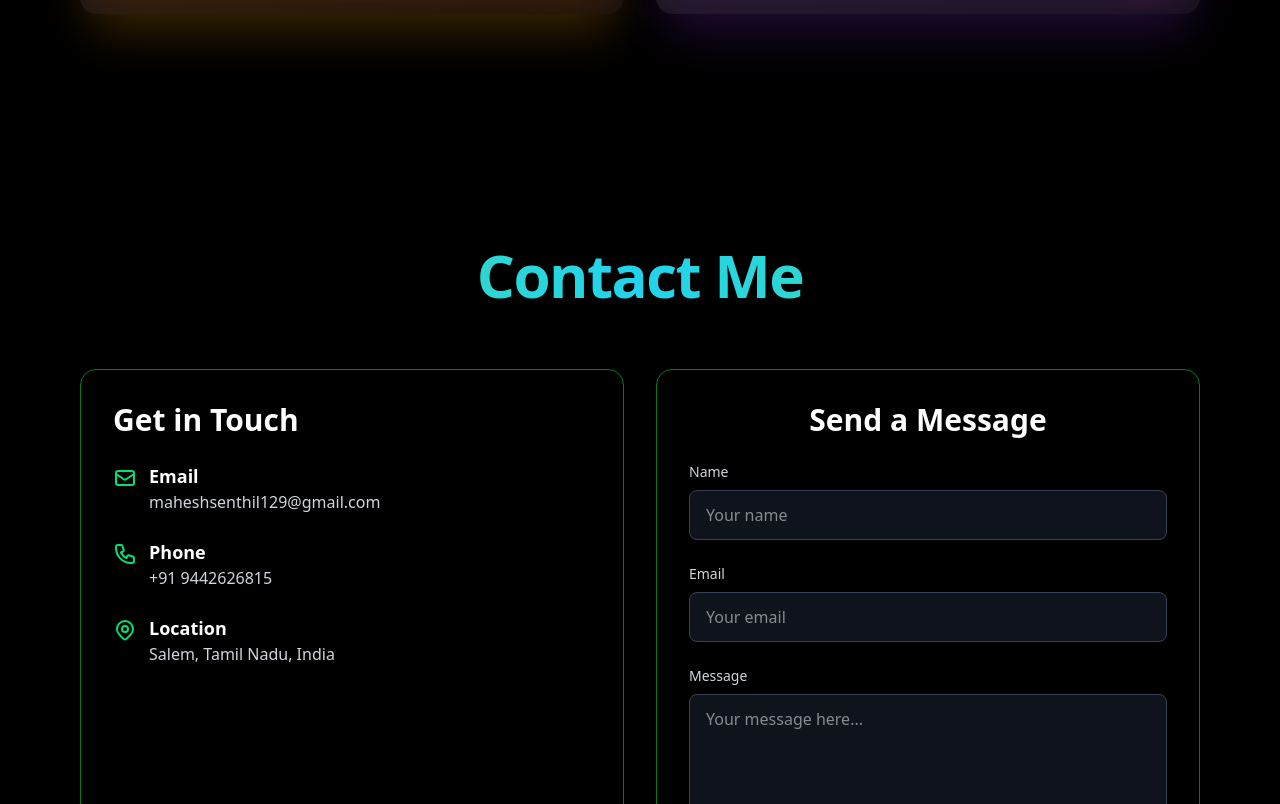
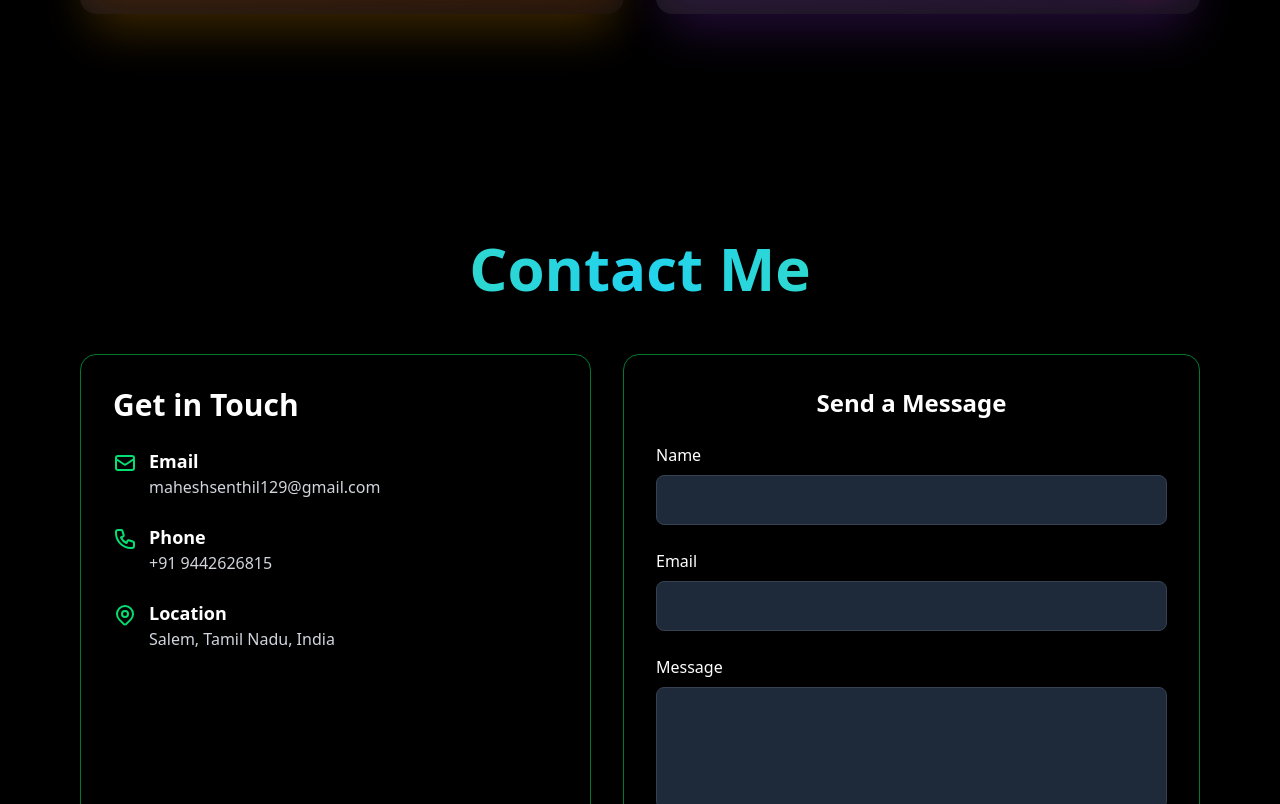
Before and after one commit to MAHESHKUMAR-KS/portfolio, a React (Vite) app in the folder frontend/: page / in a window 1280 px wide. Shown: the part 8776-9580 px from the top of the page. Built offline with nearby package versions, Linux system fonts and the light colour scheme.

Commit message:
Fixed the error

```diff
--- a/frontend/src/assets/components/Contact.jsx
+++ b/frontend/src/assets/components/Contact.jsx
@@ -1,25 +1,66 @@
-import React, { useState } from 'react';
-import { motion } from 'framer-motion';
+import React, { useState, useEffect } from "react";
+
+import { motion } from "framer-motion";
+
+
 
 const Contact = () => {
+
   const [isSubmitted, setIsSubmitted] = useState(false);
 
+
+
+  // Show success message after Netlify redirect
+
+  useEffect(() => {
+
+    const params = new URLSearchParams(window.location.search);
+
+    if (params.get("success") === "true") {
+
+      setIsSubmitted(true);
+
+    }
+
+  }, []);
+
+
+
   return (
-    <section id="contact" className="min-h-screen bg-transparent text-white py-20 md:py-28 relative">
-      <div className="container mx-auto px-4 max-w-6xl relative z-10">
+
+    <section
+
+      id="contact"
+
+      className="min-h-screen bg-transparent text-white py-20 md:py-28"
+
+    >
+
+      <div className="container mx-auto px-4 max-w-6xl">
+
+
 
         {/* Heading */}
+
         <motion.h2
+
           initial={{ opacity: 0, y: 20 }}
+
           animate={{ opacity: 1, y: 0 }}
+
           transition={{ duration: 0.6 }}
-          className="font-sans font-extrabold text-4xl md:text-5xl lg:text-6xl mb-14 text-transparent bg-clip-text bg-gradient-to-r from-[#4ade80] via-[#22d3ee] to-[#4ade80] leading-tight tracking-tight drop-shadow-lg text-center"
+
+          className="font-extrabold text-4xl md:text-5xl lg:text-6xl mb-14 text-transparent bg-clip-text bg-gradient-to-r from-[#4ade80] via-[#22d3ee] to-[#4ade80] text-center"
+
         >
+
           Contact Me
+
         </motion.h2>
 
-        <div className="flex flex-col lg:flex-row gap-6 md:gap-8 justify-center items-stretch">
 
+
+        <div className="flex flex-col lg:flex-row gap-8">
           {/* LEFT — Contact Info */}
           <motion.div
             initial={{ opacity: 0, x: -30 }}
@@ -74,109 +115,169 @@ const Contact = () => {
             </div>
           </motion.div>
 
-          {/* RIGHT — Contact Form */}
-          <motion.div
-            initial={{ opacity: 0, x: 30 }}
-            animate={{ opacity: 1, x: 0 }}
-            transition={{ duration: 0.5, delay: 0.2 }}
-            className="flex-1 lg:w-1/2"
-          >
-            <div className="bg-transparent border border-green-500/60 rounded-2xl backdrop-blur-md shadow-lg h-full p-6 md:p-8">
-              <h3 className="text-2xl md:text-3xl font-bold mb-6 text-white text-center">Send a Message</h3>
+          {/* RIGHT */}
+          <div className="flex-1 border border-green-500/60 rounded-2xl p-8">
 
-              {/* SUCCESS MESSAGE */}
+
+
+            <h3 className="text-2xl font-bold mb-6 text-center">
+
+              Send a Message
+
+            </h3>
+
+
+
             {isSubmitted ? (
-                <div className="bg-green-900/50 border border-green-500 rounded-lg p-6 text-center">
-                  <svg xmlns="http://www.w3.org/2000/svg" className="h-12 w-12 text-green-400 mx-auto mb-4" fill="none" viewBox="0 0 24 24" stroke="currentColor">
-                    <path strokeLinecap="round" strokeLinejoin="round" strokeWidth={2} d="M9 12l2 2 4-4m6 2a9 9 0 11-18 0 9 9 0 0118 0z" />
-                  </svg>
-                  <h4 className="text-xl font-semibold mb-2">Message Sent Successfully!</h4>
-                  <p className="text-gray-300">Thank you for reaching out. I'll get back to you soon.</p>
+
+              <div className="bg-green-900/50 border border-green-500 p-6 text-center rounded-lg">
+
+                <h4 className="text-xl font-semibold">
+
+                  Message Sent Successfully!
+
+                </h4>
+
+                <p className="text-gray-300 mt-2">
+
+                  Thank you for reaching out. I’ll get back to you soon.
+
+                </p>
+
               </div>
+
             ) : (
 
-                /* FIXED FORM */
               <form
+
                 name="contact"
+
                 method="POST"
+
+                action="/?success=true"
+
                 data-netlify="true"
+
                 data-netlify-honeypot="bot-field"
-                  onSubmit={(e) => {
-                    e.preventDefault();
-                    const formData = new FormData(e.target);
-                    fetch("/", {
-                      method: "POST",
-                      headers: { "Content-Type": "application/x-www-form-urlencoded" },
-                      body: new URLSearchParams(formData).toString()
-                    })
-                    .then(() => setIsSubmitted(true))
-                    .catch((error) => {
-                      console.error("Form submission error:", error);
-                      alert("Error submitting form. Please try again.");
-                    });
-                  }}
+
                 className="space-y-6"
+
               >
-                  {/* Netlify Forms hidden inputs */}
+
+                {/* Netlify required hidden inputs */}
+
                 <input type="hidden" name="form-name" value="contact" />
+
                 <input type="hidden" name="bot-field" />
 
-                  {/* Honeypot field (hidden) */}
+
+
                 <p className="hidden">
-                    <label>Don't fill this out if you're human: <input name="bot-field" /></label>
+
+                  <label>
+
+                    Don’t fill this out if you're human:
+
+                    <input name="bot-field" />
+
+                  </label>
+
                 </p>
 
+
+
                 <div>
-                    <label className="block text-sm font-medium text-gray-300 mb-2">Name</label>
+
+                  <label className="block mb-2">Name</label>
+
                   <input
+
                     type="text"
+
                     name="name"
+
                     required
-                      placeholder="Your name"
-                      className="w-full px-4 py-3 bg-gray-800/50 border border-gray-700 rounded-lg text-white focus:ring-2 focus:ring-green-500"
+
+                    className="w-full px-4 py-3 bg-gray-800 border border-gray-700 rounded-lg"
+
                   />
+
                 </div>
 
+
+
                 <div>
-                    <label className="block text-sm font-medium text-gray-300 mb-2">Email</label>
+
+                  <label className="block mb-2">Email</label>
+
                   <input
+
                     type="email"
+
                     name="email"
+
                     required
-                      placeholder="Your email"
-                      className="w-full px-4 py-3 bg-gray-800/50 border border-gray-700 rounded-lg text-white focus:ring-2 focus:ring-green-500"
+
+                    className="w-full px-4 py-3 bg-gray-800 border border-gray-700 rounded-lg"
+
                   />
+
                 </div>
 
+
+
                 <div>
-                    <label className="block text-sm font-medium text-gray-300 mb-2">Message</label>
+
+                  <label className="block mb-2">Message</label>
+
                   <textarea
+
                     name="message"
+
                     rows="4"
+
                     required
-                      placeholder="Your message here..."
-                      className="w-full px-4 py-3 bg-gray-800/50 border border-gray-700 rounded-lg text-white focus:ring-2 focus:ring-green-500 resize-none"
+
+                    className="w-full px-4 py-3 bg-gray-800 border border-gray-700 rounded-lg resize-none"
+
                   ></textarea>
+
                 </div>
 
+
+
                 <motion.button
+
                   whileHover={{ y: -2 }}
+
                   whileTap={{ scale: 0.98 }}
+
                   type="submit"
-                    className="w-full bg-gradient-to-r from-green-500 to-emerald-500 text-white py-3 rounded-lg font-medium text-base"
+
+                  className="w-full bg-gradient-to-r from-green-500 to-emerald-500 py-3 rounded-lg font-medium"
+
                 >
+
                   Send Message
+
                 </motion.button>
 
               </form>
+
             )}
-            </div>
-          </motion.div>
 
           </div>
+
         </div>
+
+      </div>
+
     </section>
+
   );
+
 };
 
+
+
 export default Contact;
```
Lines whose indentation alone changed are shown as unchanged.
